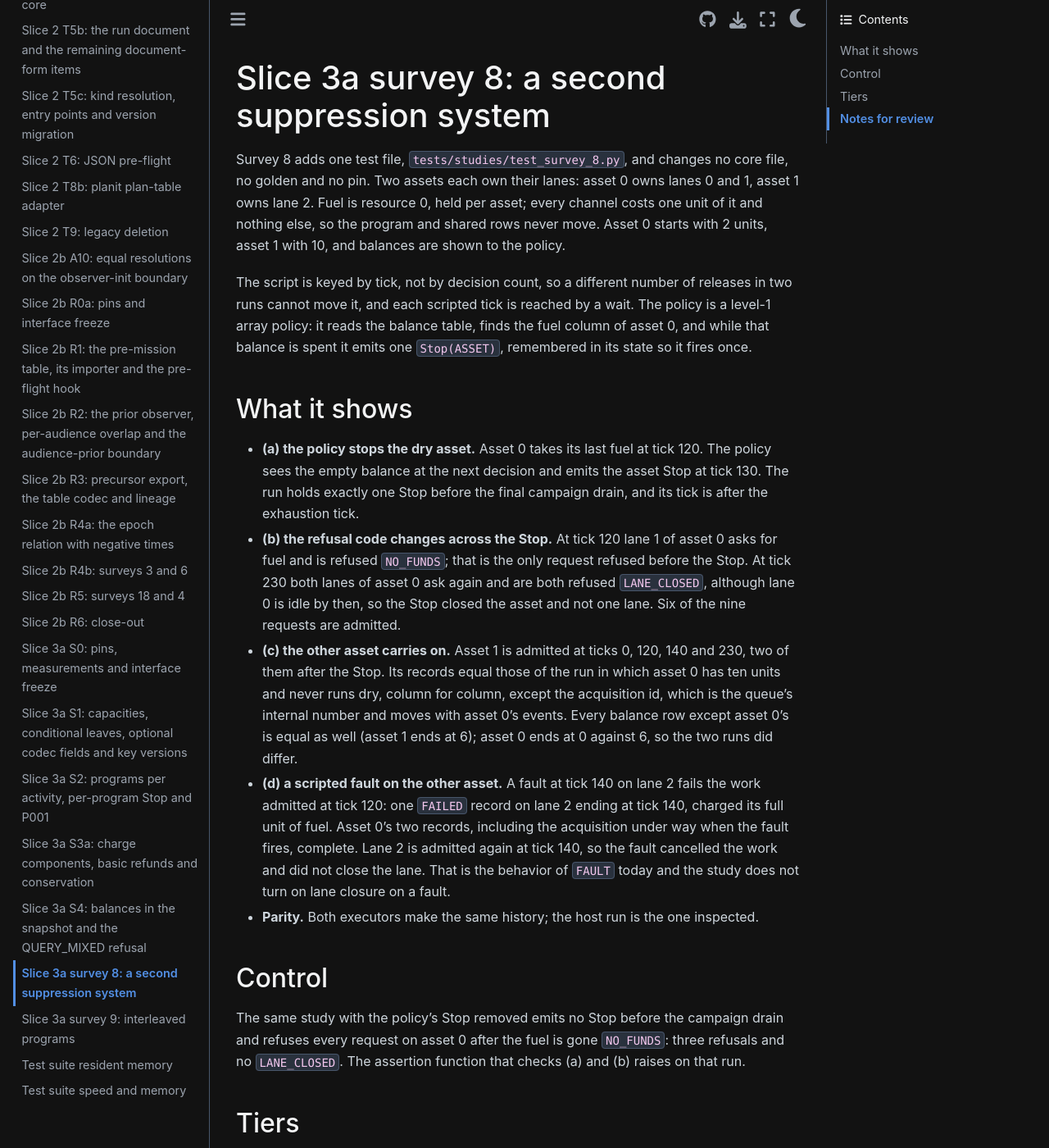
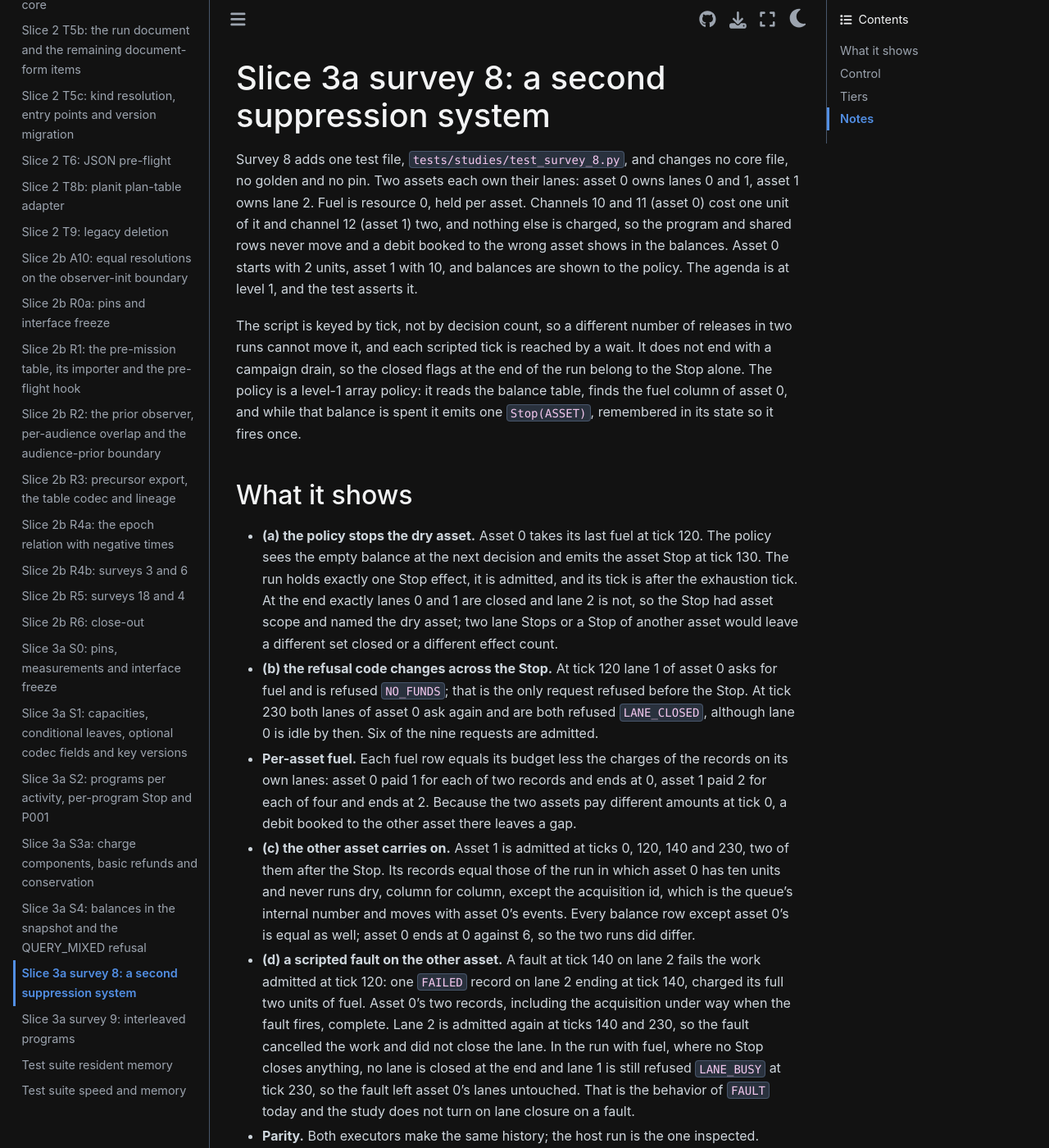
Before and after one commit to CoreySpohn/spaceodyssey, a Sphinx documentation site: the page built from docs/changes/slice-3a-survey8.md, in a window 1280 px wide and 1400 px high. Shown: the whole window at 82% size. Built offline with Sphinx 7.4.7 and the Sphinx Book theme 1.1.4, drawn with Linux system fonts in a browser that asks for light colours; pages that are not in the unit, such as notebooks, are missing from menus; some of the changed text lies outside the part shown.

Commit message:
test(studies): survey 8 at level 1, effect-level Stop checks, asymmetric fuel costs

```diff
--- a/docs/changes/slice-3a-survey8.md
+++ b/docs/changes/slice-3a-survey8.md
@@ -6,12 +6,15 @@ orphan: true
 
 Survey 8 adds one test file, `tests/studies/test_survey_8.py`, and changes no core file, no
 golden and no pin. Two assets each own their lanes: asset 0 owns lanes 0 and 1, asset 1 owns
-lane 2. Fuel is resource 0, held per asset; every channel costs one unit of it and nothing
-else, so the program and shared rows never move. Asset 0 starts with 2 units, asset 1 with 10,
-and balances are shown to the policy.
+lane 2. Fuel is resource 0, held per asset. Channels 10 and 11 (asset 0) cost one unit of it and
+channel 12 (asset 1) two, and nothing else is charged, so the program and shared rows never
+move and a debit booked to the wrong asset shows in the balances. Asset 0 starts with 2 units,
+asset 1 with 10, and balances are shown to the policy. The agenda is at level 1, and the test
+asserts it.
 
 The script is keyed by tick, not by decision count, so a different number of releases in two
-runs cannot move it, and each scripted tick is reached by a wait. The policy is a level-1
+runs cannot move it, and each scripted tick is reached by a wait. It does not end with a campaign
+drain, so the closed flags at the end of the run belong to the Stop alone. The policy is a level-1
 array policy: it reads the balance table, finds the fuel column of asset 0, and while that
 balance is spent it emits one `Stop(ASSET)`, remembered in its state so it fires once.
 
@@ -19,44 +22,49 @@ balance is spent it emits one `Stop(ASSET)`, remembered in its state so it fires
 
 - **(a) the policy stops the dry asset.** Asset 0 takes its last fuel at tick 120. The policy
   sees the empty balance at the next decision and emits the asset Stop at tick 130. The run
-  holds exactly one Stop before the final campaign drain, and its tick is after the exhaustion
-  tick.
+  holds exactly one Stop effect, it is admitted, and its tick is after the exhaustion tick. At
+  the end exactly lanes 0 and 1 are closed and lane 2 is not, so the Stop had asset scope and
+  named the dry asset; two lane Stops or a Stop of another asset would leave a different set
+  closed or a different effect count.
 - **(b) the refusal code changes across the Stop.** At tick 120 lane 1 of asset 0 asks for fuel
   and is refused `NO_FUNDS`; that is the only request refused before the Stop. At tick 230 both
   lanes of asset 0 ask again and are both refused `LANE_CLOSED`, although lane 0 is idle by
-  then, so the Stop closed the asset and not one lane. Six of the nine requests are admitted.
+  then. Six of the nine requests are admitted.
+- **Per-asset fuel.** Each fuel row equals its budget less the charges of the records on its
+  own lanes: asset 0 paid 1 for each of two records and ends at 0, asset 1 paid 2 for each of
+  four and ends at 2. Because the two assets pay different amounts at tick 0, a debit booked to
+  the other asset there leaves a gap.
 - **(c) the other asset carries on.** Asset 1 is admitted at ticks 0, 120, 140 and 230, two of
   them after the Stop. Its records equal those of the run in which asset 0 has ten units and
   never runs dry, column for column, except the acquisition id, which is the queue's internal
-  number and moves with asset 0's events. Every balance row except asset 0's is equal as well
-  (asset 1 ends at 6); asset 0 ends at 0 against 6, so the two runs did differ.
+  number and moves with asset 0's events. Every balance row except asset 0's is equal as well;
+  asset 0 ends at 0 against 6, so the two runs did differ.
 - **(d) a scripted fault on the other asset.** A fault at tick 140 on lane 2 fails the work
-  admitted at tick 120: one `FAILED` record on lane 2 ending at tick 140, charged its full unit
-  of fuel. Asset 0's two records, including the acquisition under way when the fault fires,
-  complete. Lane 2 is admitted again at tick 140, so the fault cancelled the work and did not
-  close the lane. That is the behavior of `FAULT` today and the study does not turn on lane
-  closure on a fault.
+  admitted at tick 120: one `FAILED` record on lane 2 ending at tick 140, charged its full two
+  units of fuel. Asset 0's two records, including the acquisition under way when the fault
+  fires, complete. Lane 2 is admitted again at ticks 140 and 230, so the fault cancelled the
+  work and did not close the lane. In the run with fuel, where no Stop closes anything, no
+  lane is closed at the end and lane 1 is still refused `LANE_BUSY` at tick 230, so the fault
+  left asset 0's lanes untouched. That is the behavior of `FAULT` today and the study does not
+  turn on lane closure on a fault.
 - **Parity.** Both executors make the same history; the host run is the one inspected.
 
 ## Control
 
-The same study with the policy's Stop removed emits no Stop before the campaign drain and
-refuses every request on asset 0 after the fuel is gone `NO_FUNDS`: three refusals and no
+The same study with the policy's Stop removed emits no Stop, closes no lane, and refuses
+every request on asset 0 after the fuel is gone `NO_FUNDS`: three refusals and no
 `LANE_CLOSED`. The assertion function that checks (a) and (b) raises on that run.
 
 ## Tiers
 
 The merge-time guard covers (a) to (d): the study and its reference run on the host
-executor only, medium. It costs the same as survey 9's guard measured on the same loaded
-machine (about 20 s against 19 s, with survey 9 at 7 s on a quiet one), almost all of it
-compiling the host programs. The reference run recompiles nothing. The control and the
-two-executor parity are slow: the control takes under two seconds once the host programs
-are built, and parity compiles the compiled executor again.
+executor only, medium (about 10 s cold on a lightly loaded machine, almost all of it compiling
+the host programs, the same cost as survey 9's guard). The reference run recompiles nothing.
+The control and the two-executor parity are slow: the control takes under a second once the
+host programs are built, and parity compiles the compiled executor again.
 
-## Notes for review
+## Notes
 
 - The reference run differs from the study only in the fuel budget, a leaf, so it recompiles
   nothing. The control differs only in a boolean leaf of the policy.
 - The policy and the tick-keyed script live in the test file, as survey 9's helpers do.
-- At the end of the run the campaign drain closes every lane, so the closed flags at the end
-  say nothing about the Stop; the refusal codes at tick 230 are the evidence.
```
Also changed, not shown: 1 other file.
